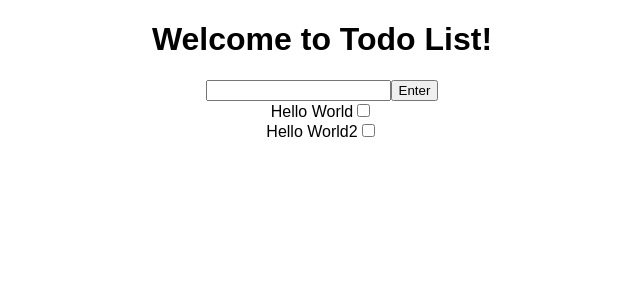
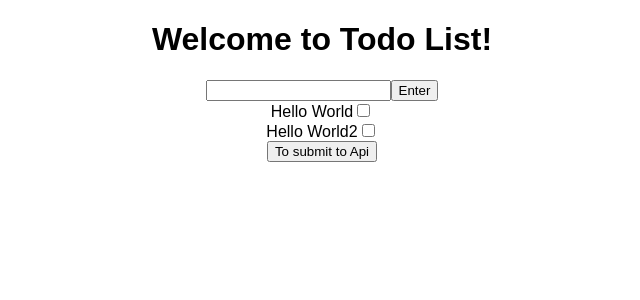
Before and after one commit to vrshowdown/Todo_List, an Angular app: page / in a window 1280 px wide. Shown: the top 300 px of the page, without its empty margins (318-958 px from the left). Built offline with nearby package versions, Linux system fonts and the light colour scheme.

Commit message:
Added update function to template and api button to display data summary

```diff
--- a/src/app/app.component.html
+++ b/src/app/app.component.html
@@ -3,14 +3,21 @@
   <h1>
     Welcome to {{ title }}!
   </h1>
-  <p>
+</div>
+
+<div>
+  <div *ngIf="content">
     {{content}}
-  </p>
-  <p *ngIf="content"></p>
+  </div>
   <input type="text" [(ngModel)]="content" />
-  <button>Enter</button>
+  <button (click)="update(content)">Enter</button>
 </div>
+
 <div *ngFor="let todo of todoList; let indexOfelement=index;">
   <span>{{todo.content}}</span>
   <input type="checkbox" (click)="toDone(indexOfelement)" />
 </div>
+
+<div>
+  <button (click)="submit()">To submit to Api</button>
+</div>
--- a/src/app/app.component.ts
+++ b/src/app/app.component.ts
@@ -37,4 +37,10 @@ export class AppComponent {
       console.log(this.todoList[i].done);
     }
   }
+  submit() {
+    console.log("Submits To Api with this data:  ");
+    for (let i = 0; i < this.todoList.length; i++) {
+      console.log(this.todoList[i]);
+    }
+  }
 }
```
